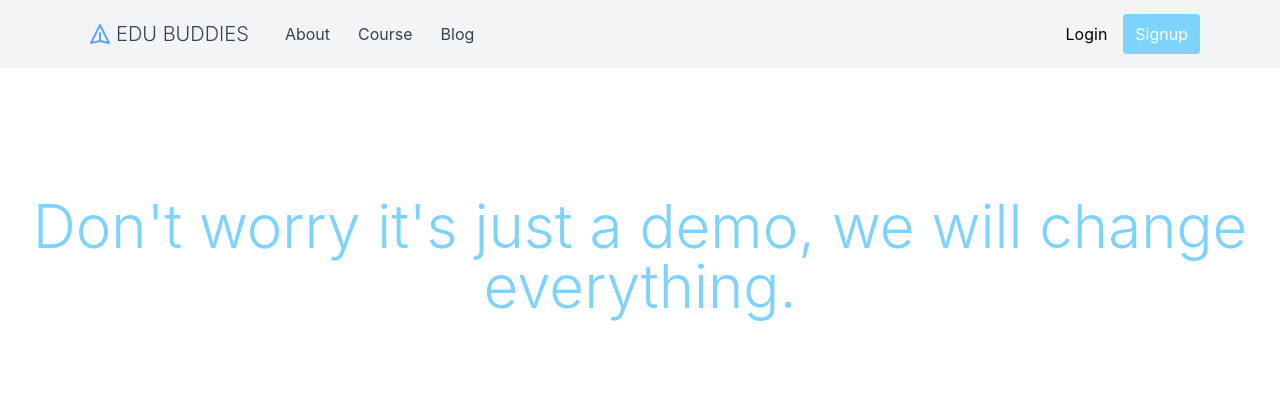
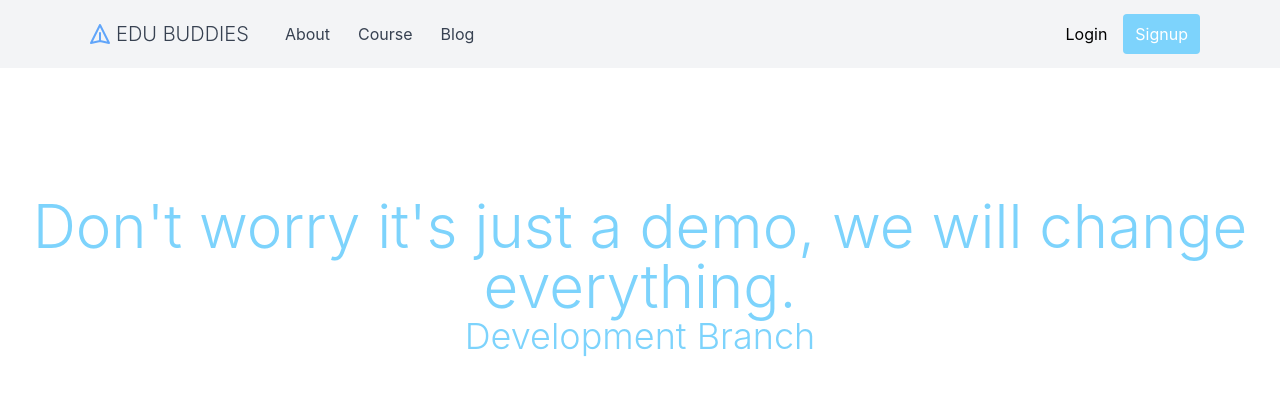
Before and after one commit to Assignments-beginner/edubuddies-client-site, a React (Create React App) app: page / in a window 1280 px wide. Shown: the top 394 px of the page. Built offline with nearby package versions, Linux system fonts and the light colour scheme.

Commit message:
development_branch

```diff
--- a/src/App.js
+++ b/src/App.js
@@ -6,7 +6,10 @@ function App() {
       <Header />
       {/* <!-- content goes here --> */}
       <div className="py-32 text-center">
-        <h2 className="font-light text-6xl text-sky-300">Don't worry it's just a demo, we will change everything.</h2>
+        <h2 className="font-light text-6xl text-sky-300">
+          Don't worry it's just a demo, we will change everything.
+        </h2>
+        <h3 className="font-light text-4xl text-sky-300">Development Branch</h3>
       </div>
     </div>
   );
```
